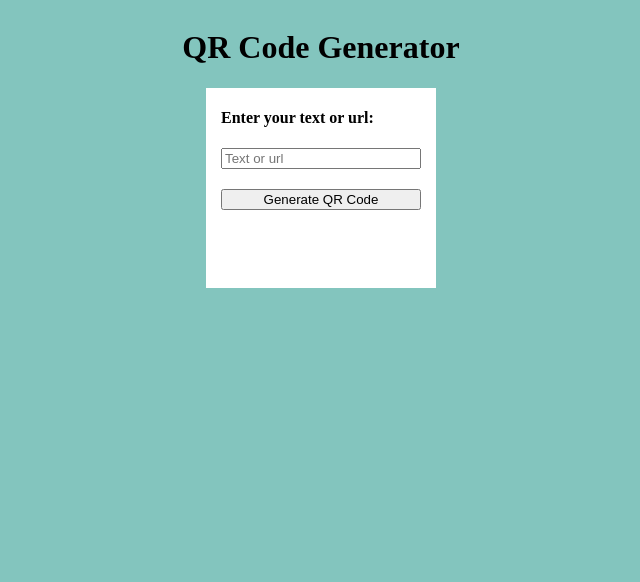
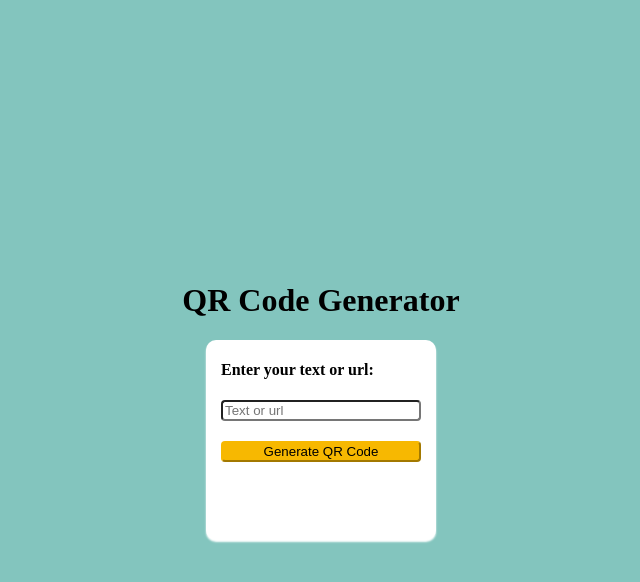
Before and after one commit to TumeloNtsilo/QR_Code_generator, a plain HTML site: page index.html in a window 1280 px wide. Shown: the whole page, without its empty margins (319-959 px from the left). Drawn offline with Linux system fonts and the light colour scheme.

Commit message:
updated the css

```diff
--- a/app.css
+++ b/app.css
@@ -4,18 +4,21 @@ body {
     flex-direction: column;
     justify-content: center;
     align-items: center;
+    height: 100vh;
+    margin: 0;
 }
 
 .generator {
     background-color: white;
     width: 200px;
     height: 200px;
-
     display: flex;
     flex-direction: column;
     justify-content: flex-start;
     padding: 0px 15px;
     margin:auto;
+    border-radius: 10px;
+    box-shadow: 0 2px 2px white;
 }
 
 #input {
@@ -25,9 +28,13 @@ body {
 #input input {
     width: 100%;
     box-sizing: border-box;
+    border-radius: 4px;
 }
 
 #button button {
     width: 100%;
     box-sizing: border-box;
+    border-radius: 4px;
+    background-color: #f7b801;
+    border-color: #f7b801;
 }
--- a/index.html
+++ b/index.html
@@ -9,6 +9,7 @@
 </head>
 
 <body>
+    <div class="container">
         <h1>QR Code Generator</h1>
         <div class="generator">
             <h4>Enter your text or url:</h4>
@@ -20,7 +21,7 @@
                 <button>Generate QR Code</button>
             </div>
         </div>
-
+    </div>
 </body>
 
 </html>
```
Lines whose indentation alone changed are shown as unchanged.
